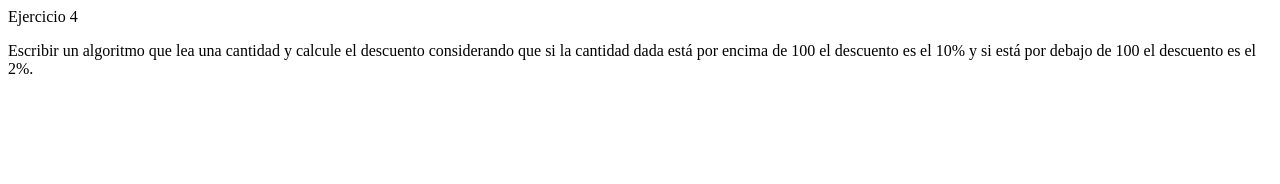
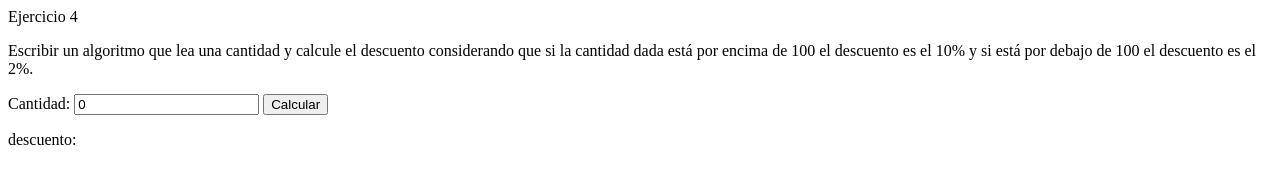
Before and after one commit to JulioRLR/Ejercicios-JavaScript, a plain HTML site: page EjercicoJS3.html in a window 1280 px wide. Drawn offline with Linux system fonts and the light colour scheme.

Commit message:
Update EjercicoJS3.html

```diff
--- a/EjercicoJS3.html
+++ b/EjercicoJS3.html
@@ -1,5 +1,6 @@
 <!DOCTYPE html>
 <html lang="en">
+
 <head>
     <meta charset="UTF-8">
     <script src="/porcentaje.js"></script>
@@ -7,12 +8,37 @@
     <meta name="viewport" content="width=device-width, initial-scale=1.0">
     <title>Ejercicio JS4</title>
 </head>
+
 <body>
     <header>Ejercicio 4</header>
     <P>
-        Escribir   un   algoritmo   que   lea   una   cantidad   y   calcule   el   descuento
+        Escribir un algoritmo que lea una cantidad y calcule el descuento
         considerando que si la cantidad dada está por encima de 100 el descuento
         es el 10% y si está por debajo de 100 el descuento es el 2%.
     </P>
+    <div>
+        <label>Cantidad:</label>
+        <input type="number" id="cantidad" value="0">
+        <button type="button" onclick="calcular();">Calcular</button>
+    </div>
+    <div>
+        <p>descuento:</p>
+        <p id="total"></p>
+    </div>
 </body>
+<script>
+    function calcular() {
+        var cantidad = parseFloat(document.getElementById('cantidad').value);
+        var descuento, total;
+        if(cantidad<100){
+            descuento = porcentaje(cantidad,2);
+
+        }else{
+            descuento = porcentaje(cantidad,10);
+        }
+        total = cantidad-descuento;
+        document.getElementById("total").innerHTML=total;
+    }
+</script>
+
 </html>
```
